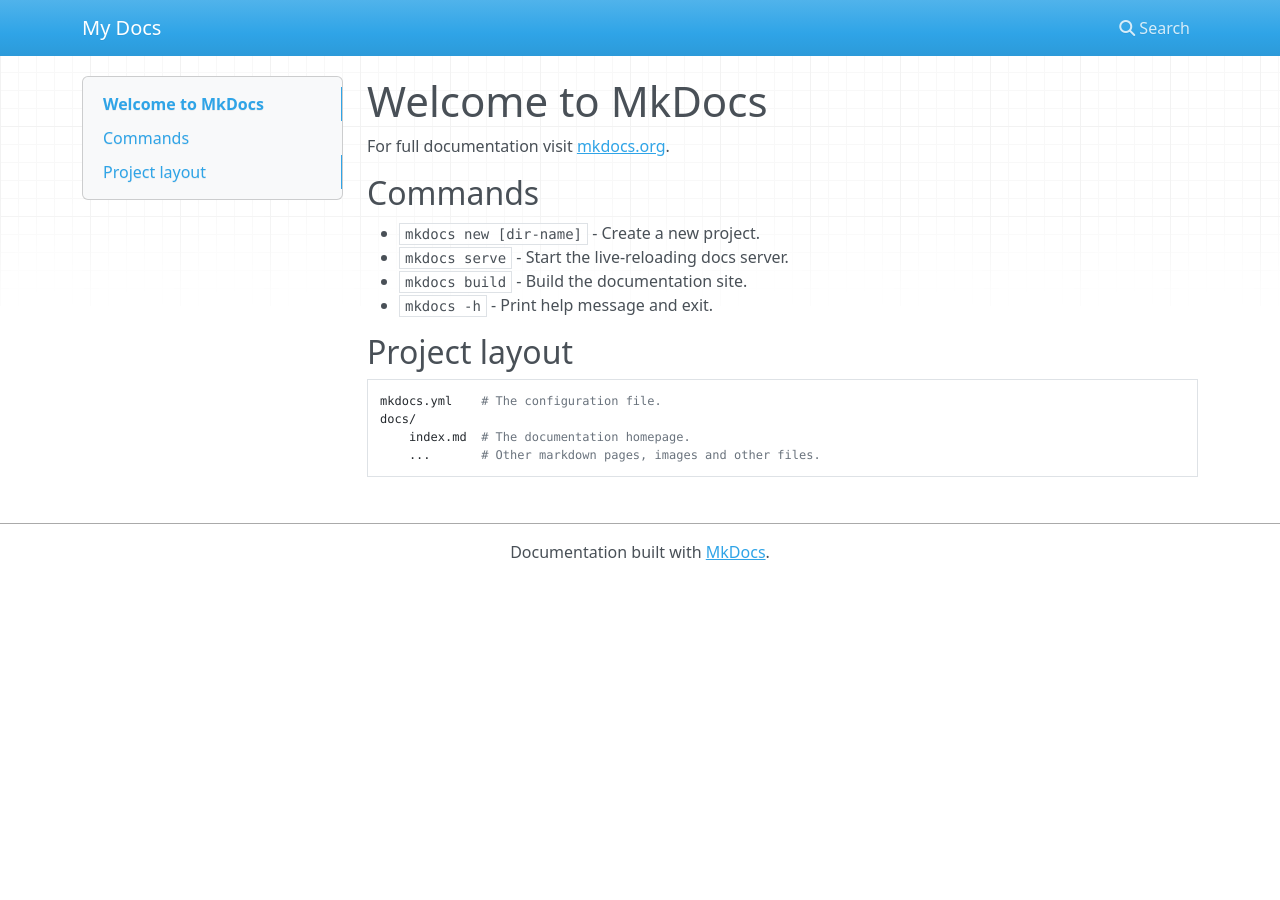
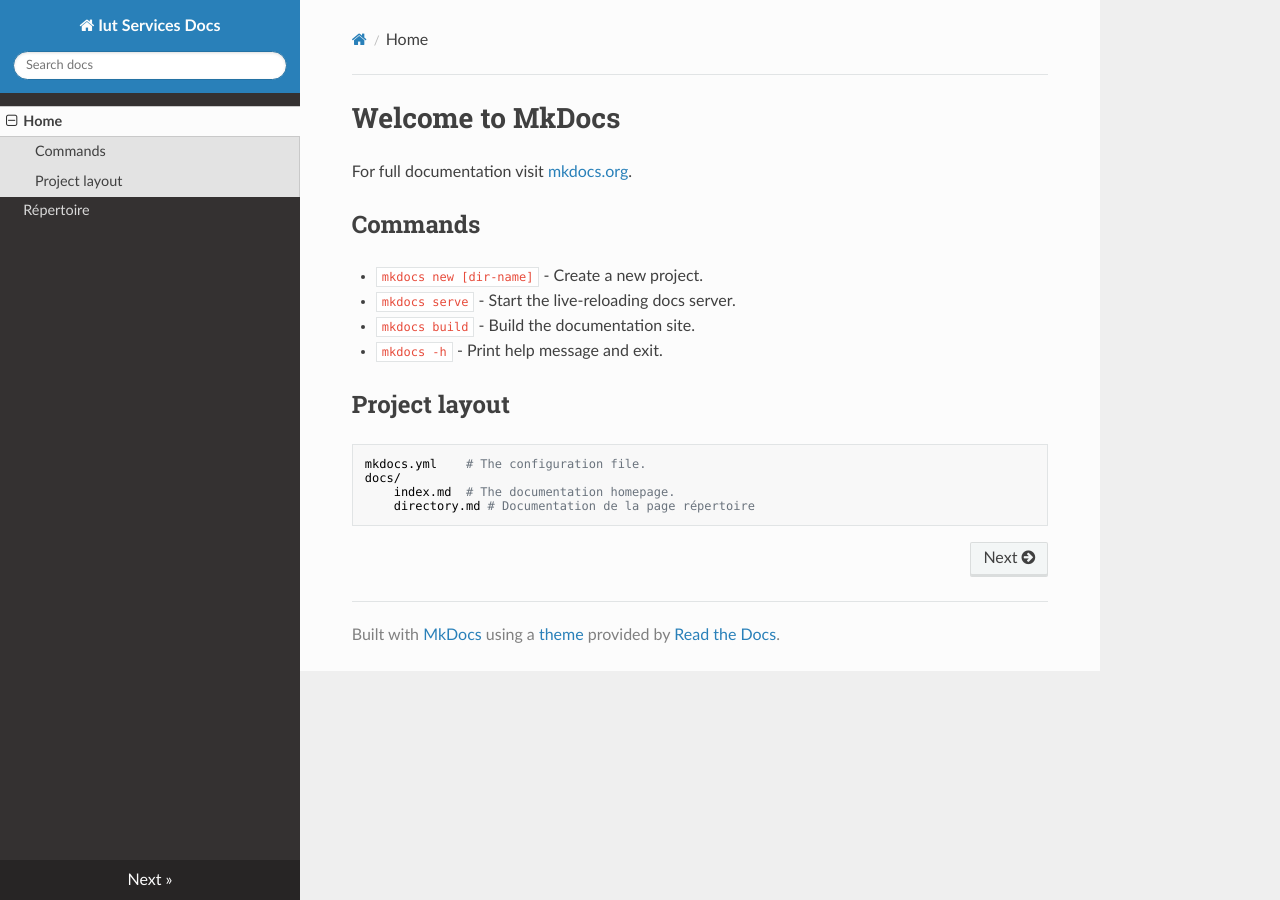
Before and after one commit to anthony-eluecque/iut-services-docs, an MkDocs documentation site: the page built from docs/index.md, in a window 1280 px wide. Built offline with MkDocs 1.6.1, drawn with Linux system fonts in a browser that asks for light colours; nearby versions of some CDN libraries.

```diff
--- a/docs/index.md
+++ b/docs/index.md
@@ -14,4 +14,4 @@ For full documentation visit [mkdocs.org](https://www.mkdocs.org).
     mkdocs.yml    # The configuration file.
     docs/
         index.md  # The documentation homepage.
-        ...       # Other markdown pages, images and other files.
+        directory.md # Documentation de la page répertoire
--- a/mkdocs.yml
+++ b/mkdocs.yml
@@ -1 +1,6 @@
-site_name: My Docs
+site_name: Iut Services Docs
+site_url: https://iut-serivces-docs.com/
+nav:
+  - Home: index.md
+  - Répertoire : directory.md
+theme: readthedocs
```
Also changed, not shown: docs/directory.md (added, +1 -0 lines).
